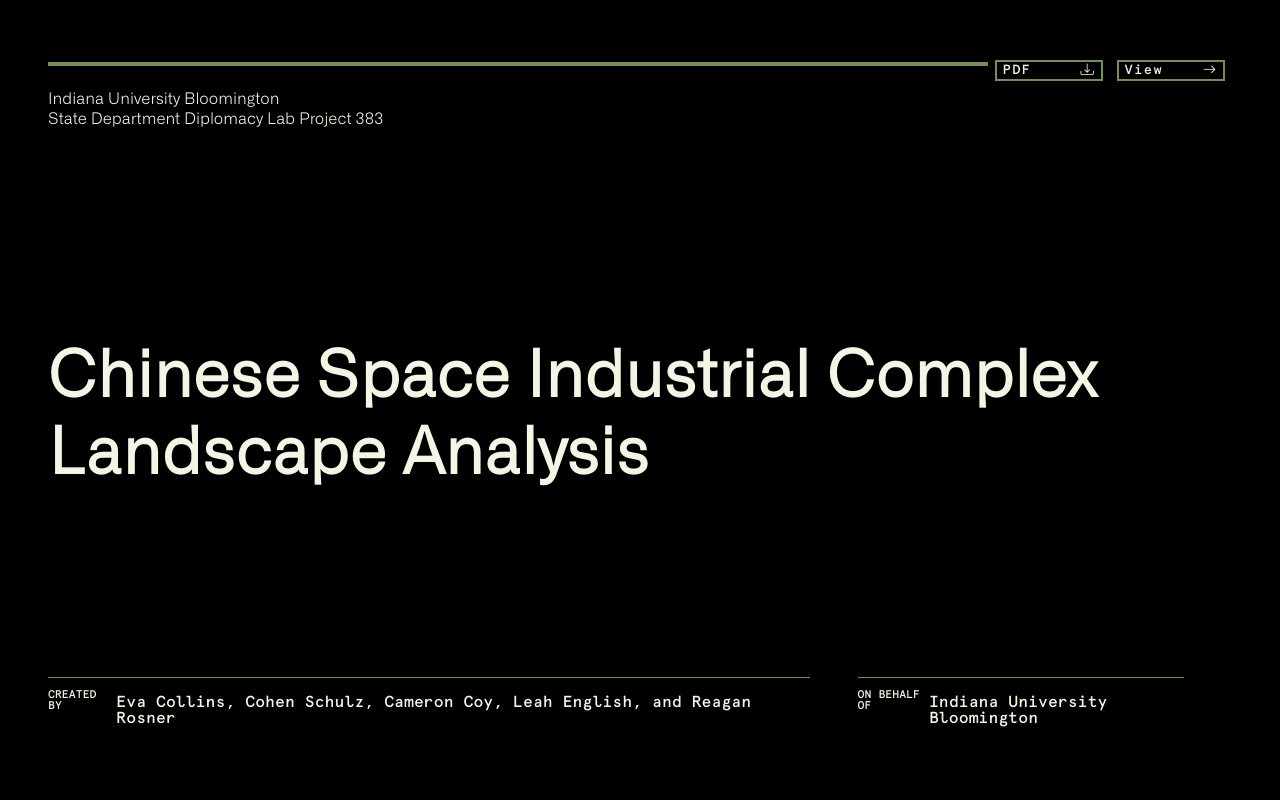
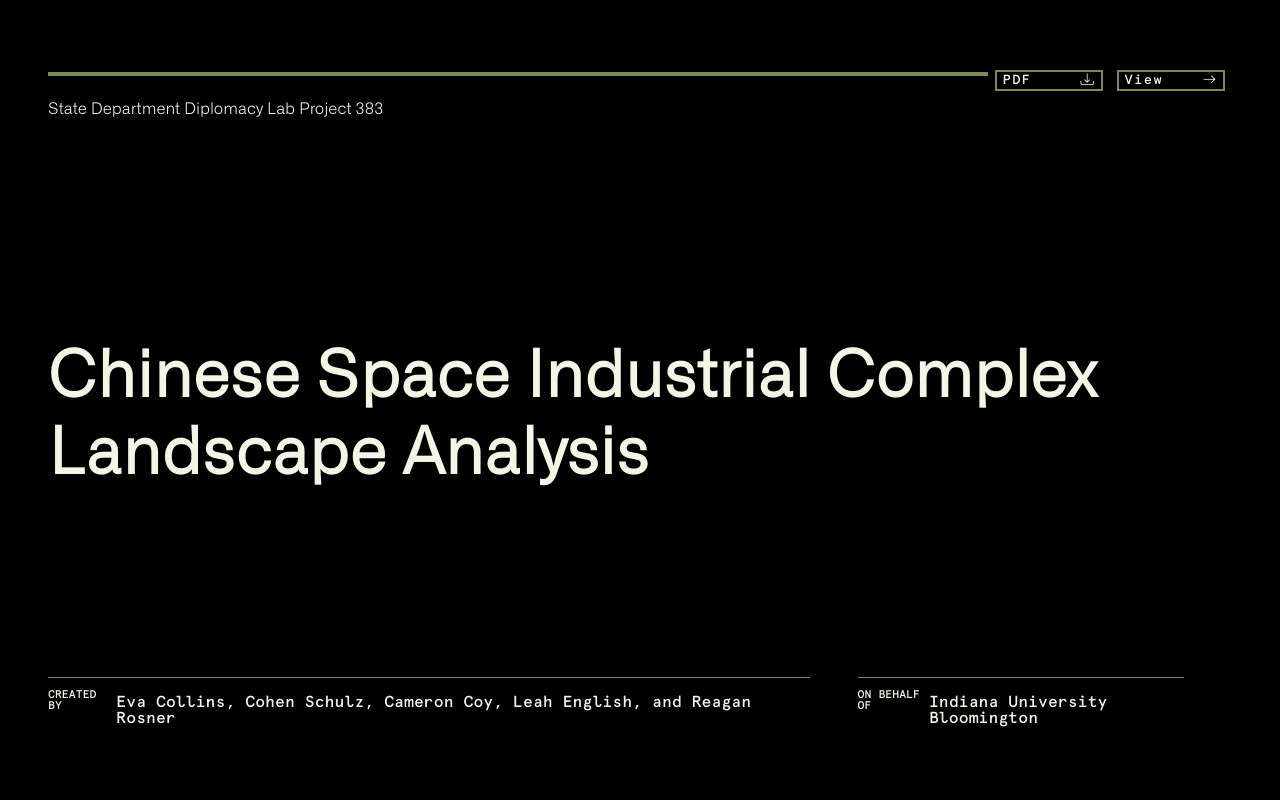
Before and after one commit to Cobo04/FA25-IUB-Diplomacy-Lab, a Flask app: page / in a window 1280 px wide. Run offline with Flask 2, Linux system fonts and the light colour scheme.

Commit message:
landing page fixes

```diff
--- a/flaskapp/templates/index.html
+++ b/flaskapp/templates/index.html
@@ -20,7 +20,7 @@
 
                 </div>
 
-                <p class="IUB-Splash">Indiana University Bloomington <br> State Department Diplomacy Lab Project 383</p>
+                <p class="IUB-Splash">State Department Diplomacy Lab Project 383</p>
 
             </div>
 
```
